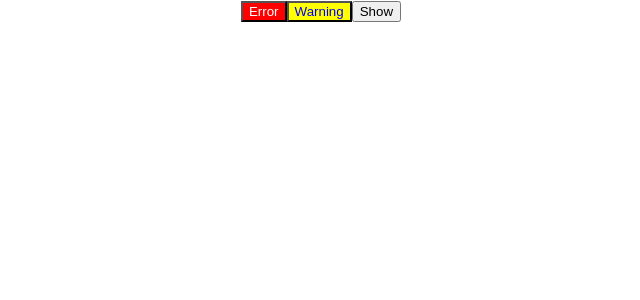
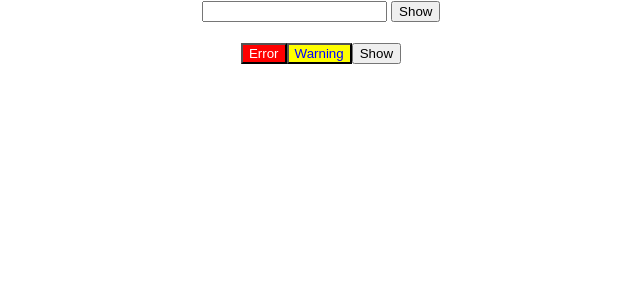
Before and after one commit to prajapatihet/statehandling, a React (Create React App) app: page / in a window 1280 px wide. Shown: the top 300 px of the page, without its empty margins (319-959 px from the left). Built offline with nearby package versions, Linux system fonts and the light colour scheme.

Commit message:
password hide&show

```diff
--- a/src/App.js
+++ b/src/App.js
@@ -4,12 +4,21 @@ import btnModule from './Button.module.css'
 
 function App() {
   let [status, setStatus] = useState(false)
+
+  let [pstatus, setPStatus] = useState(false)
   return (
     <div className="App">
-      <button className={btnModule.error}>Error</button>
-      <button className={btnModule.warning}>Warning</button>
-      <button onClick={() => setStatus(!status)}>{(status ? 'Hide' : 'Show')}</button>
-      {status ? <p className='para'>Welcome to Page</p> : ''}
+      <div>
+        <input type={pstatus ? 'text' : 'password'} /> <button onClick={() => setPStatus(!pstatus)}>{pstatus ? 'Hide' : 'Show'}</button>
+      </div>
+      <br />
+      <div>
+        <button className={btnModule.error}>Error</button>
+        <button className={btnModule.warning}>Warning</button>
+        <button onClick={() => setStatus(!status)}>{(status ? 'Hide' : 'Show')}</button>
+        {status ? <p className='para'>Welcome to Page</p> : ''}
+      </div>
+
 
     </div>
   );
```
